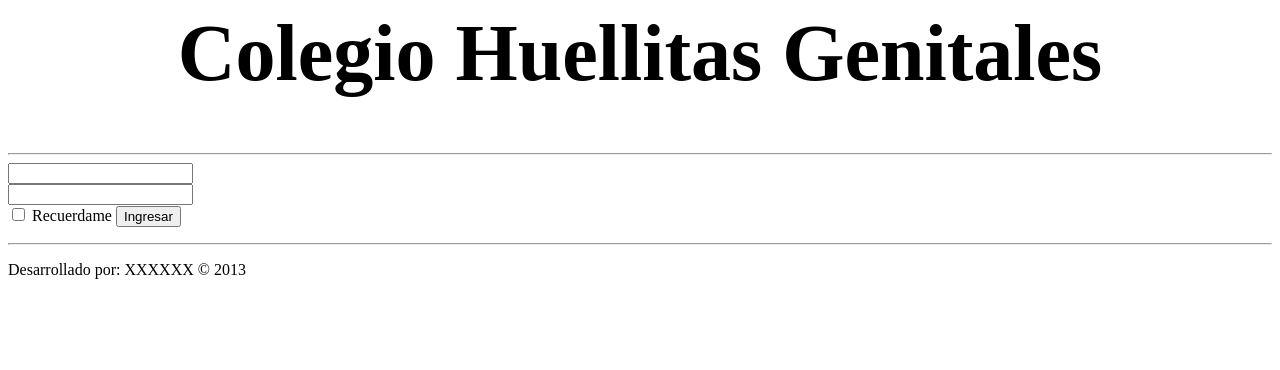
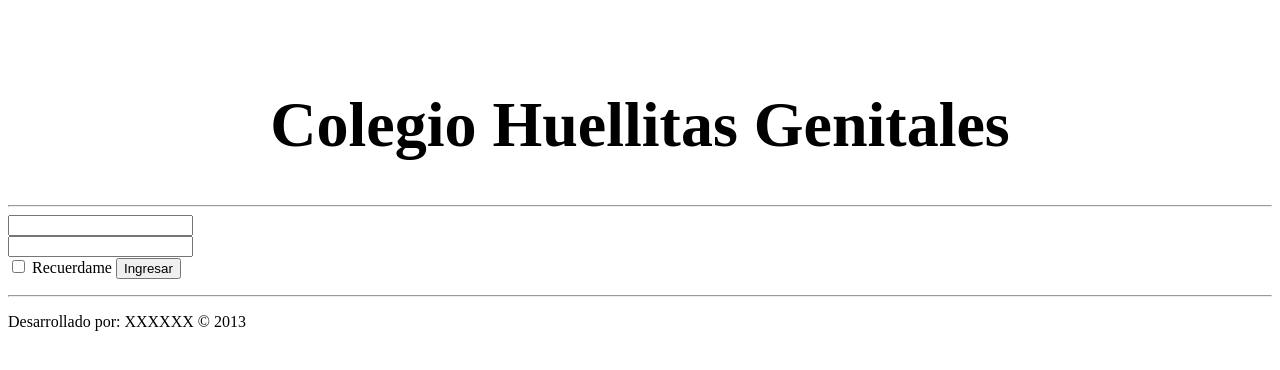
Before and after one commit to stianrincon/SchoolProyect, a Django app: page / in a window 1280 px wide. Shown: the top 370 px of the page. Run offline with Django 3.2, Linux system fonts and the light colour scheme.

```diff
--- a/CodeSchool/WebSchool/Static/css/style.css
+++ b/CodeSchool/WebSchool/Static/css/style.css
@@ -1,4 +1,5 @@
 h1{
-	font-size:500%;
+	font-size:400%;
 	text-align:center;
+	margin-top:7%;
 }
```
Also changed, not shown: 2 other files.
